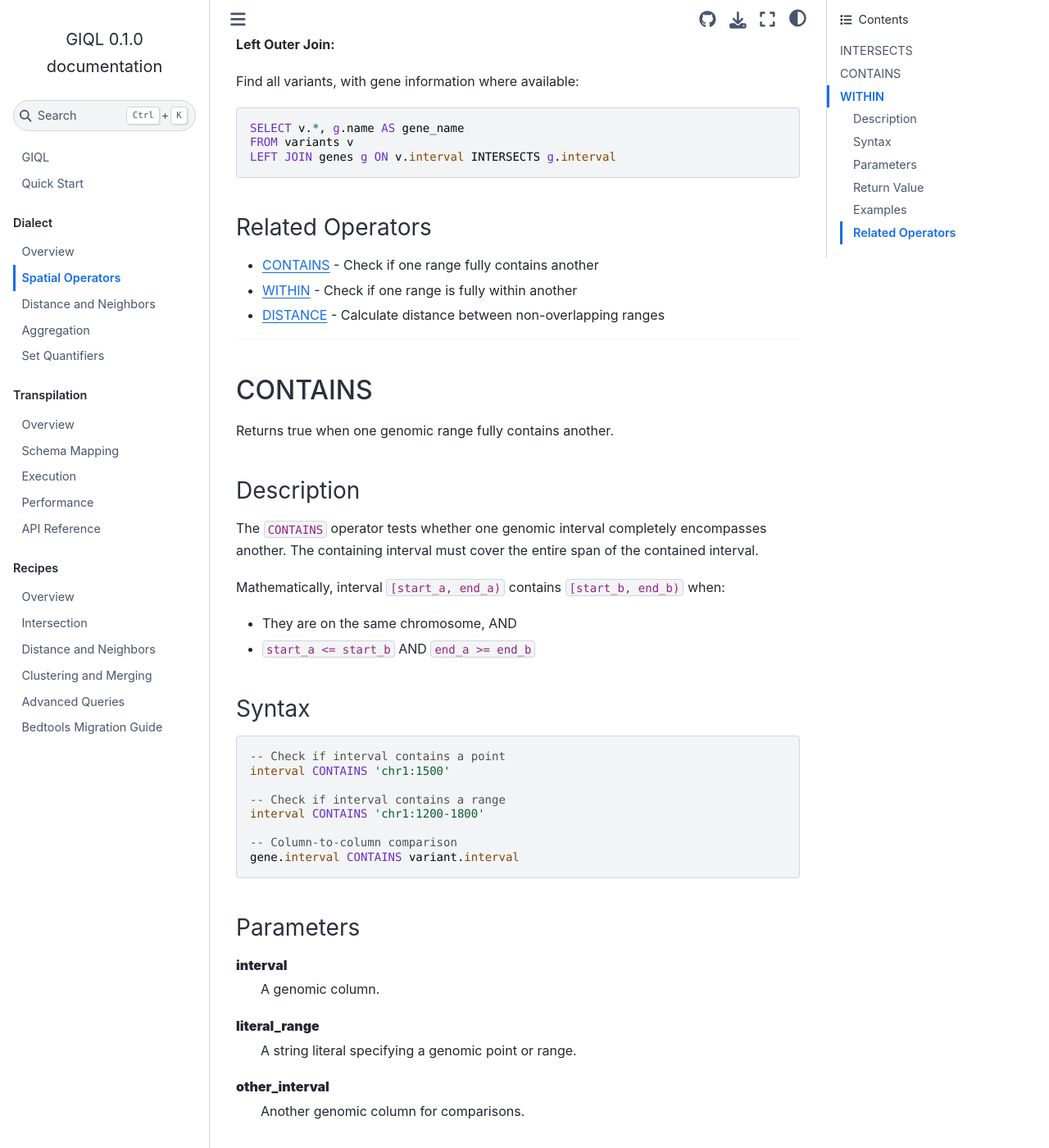
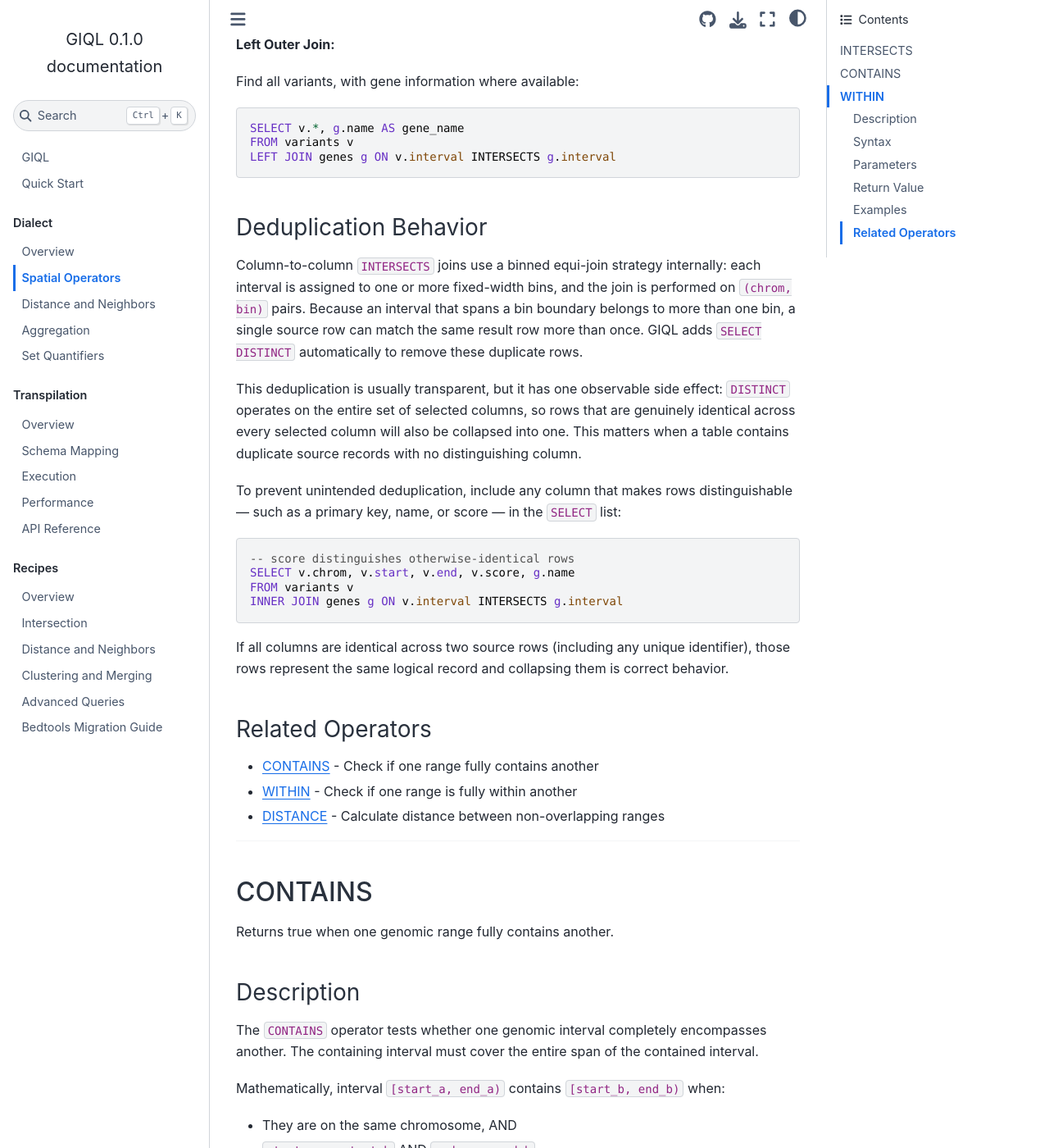
Before and after one commit to abdenlab/giql, a Sphinx documentation site: the page built from docs/dialect/spatial-operators.rst, in a window 1280 px wide and 1400 px high, scrolled down 1959 px. Shown: the whole window at 82% size. Built offline with Sphinx 7.4.7 and the Sphinx Book theme 1.1.4, drawn with Linux system fonts in a browser that asks for light colours.

Commit message:
docs: Document INTERSECTS binned join deduplication behavior
DISTINCT is added unconditionally to column-to-column INTERSECTS joins
to eliminate duplicates from the bin fan-out. This section explains the
mechanism, the edge case where it can collapse genuinely identical source
rows, and the mitigation of including any distinguishing column in the
SELECT list.

```diff
--- a/docs/dialect/spatial-operators.rst
+++ b/docs/dialect/spatial-operators.rst
@@ -98,6 +98,24 @@ Find all variants, with gene information where available:
    SELECT v.*, g.name AS gene_name
    FROM variants v
    LEFT JOIN genes g ON v.interval INTERSECTS g.interval
+
+Deduplication Behavior
+~~~~~~~~~~~~~~~~~~~~~~
+
+Column-to-column ``INTERSECTS`` joins use a binned equi-join strategy internally: each interval is assigned to one or more fixed-width bins, and the join is performed on ``(chrom, bin)`` pairs. Because an interval that spans a bin boundary belongs to more than one bin, a single source row can match the same result row more than once. GIQL adds ``SELECT DISTINCT`` automatically to remove these duplicate rows.
+
+This deduplication is usually transparent, but it has one observable side effect: ``DISTINCT`` operates on the entire set of selected columns, so rows that are genuinely identical across every selected column will also be collapsed into one. This matters when a table contains duplicate source records with no distinguishing column.
+
+To prevent unintended deduplication, include any column that makes rows distinguishable — such as a primary key, name, or score — in the ``SELECT`` list:
+
+.. code-block:: sql
+
+   -- score distinguishes otherwise-identical rows
+   SELECT v.chrom, v.start, v.end, v.score, g.name
+   FROM variants v
+   INNER JOIN genes g ON v.interval INTERSECTS g.interval
+
+If all columns are identical across two source rows (including any unique identifier), those rows represent the same logical record and collapsing them is correct behavior.
 
 Related Operators
 ~~~~~~~~~~~~~~~~~
```
